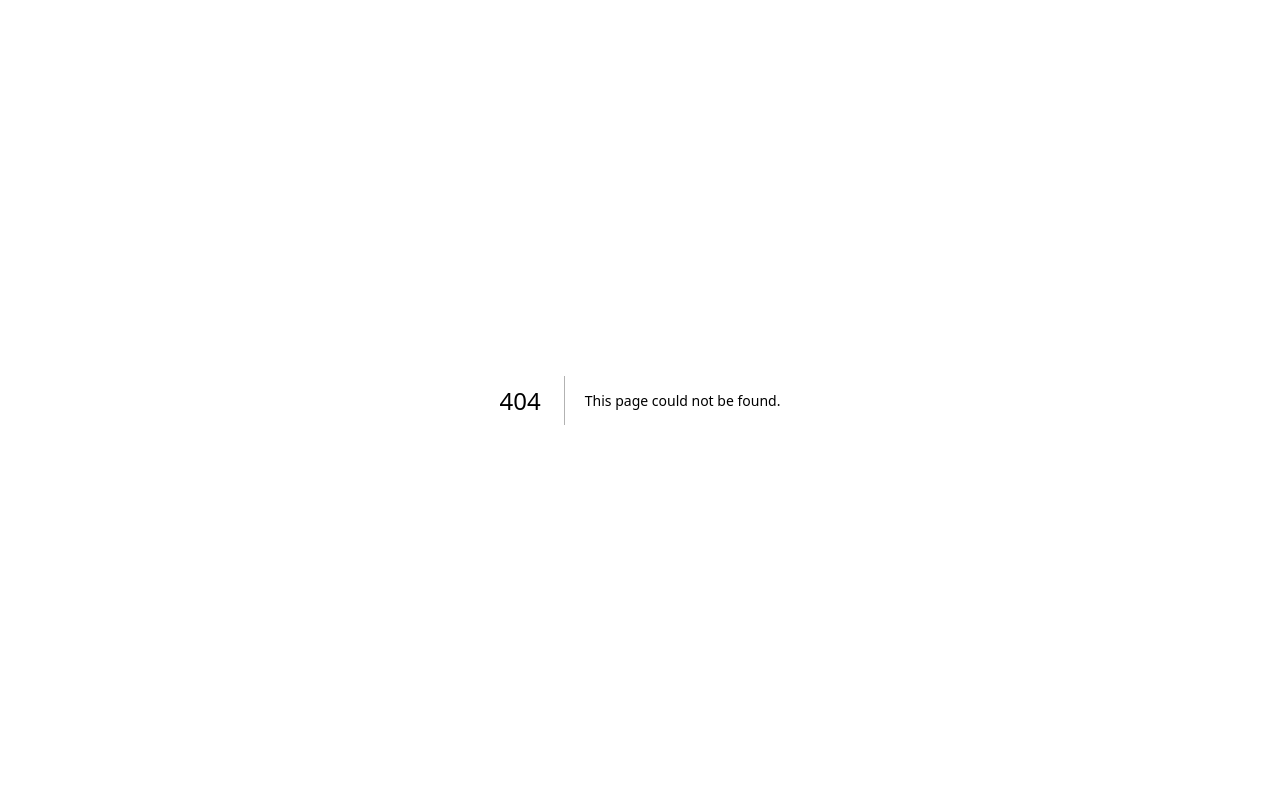
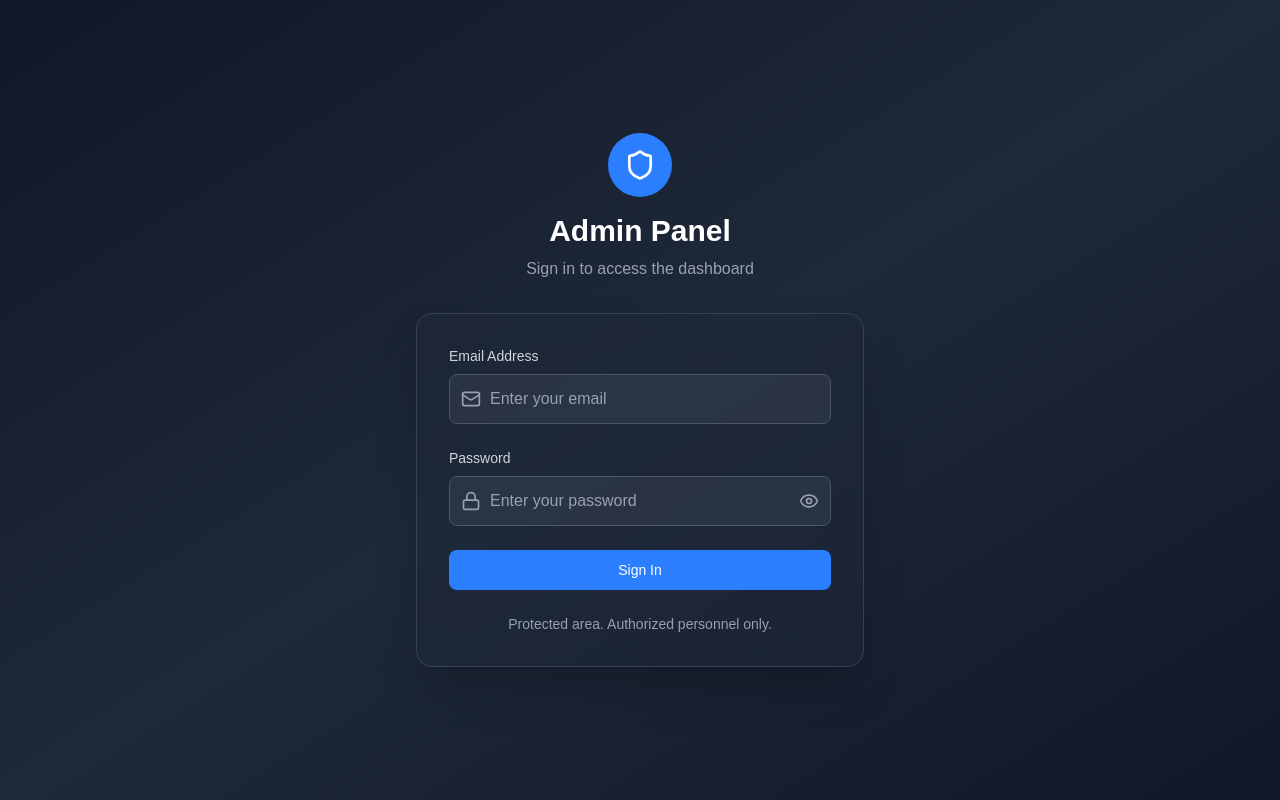
Before and after one commit to team-pr01/World-Market-Client, a Next.js app: page /admin/login in a window 1280 px wide. Before the commit this address had no page. Built offline with nearby package versions, Linux system fonts and the light colour scheme.

Commit message:
Added admin login page

```diff
--- /dev/null
+++ b/src/app/(adminLayout)/admin/login/page.tsx
@@ -0,0 +1,126 @@
+"use client"
+
+import type React from "react"
+
+import { useState } from "react"
+import { useRouter } from "next/navigation"
+import { Mail, Lock, Eye, EyeOff, Shield } from "lucide-react"
+import { Button } from "@/components/reusable/Button/Button"
+
+export default function AdminLogin() {
+  const router = useRouter()
+  const [email, setEmail] = useState("")
+  const [password, setPassword] = useState("")
+  const [showPassword, setShowPassword] = useState(false)
+  const [error, setError] = useState("")
+  const [isLoading, setIsLoading] = useState(false)
+
+  const handleLogin = async (e: React.FormEvent) => {
+    e.preventDefault()
+    setError("")
+    setIsLoading(true)
+
+    // Check credentials
+    if (email === "nayeemur2005@gmail.com" && password === "nayeem2005") {
+      // Store admin session (in a real app, use proper authentication)
+      localStorage.setItem("adminAuthenticated", "true")
+      router.push("/admin")
+    } else {
+      setError("Invalid email or password")
+    }
+
+    setIsLoading(false)
+  }
+
+  return (
+    <div className="min-h-screen flex items-center justify-center bg-gradient-to-br from-gray-900 via-gray-800 to-gray-900 p-4">
+      <div className="w-full max-w-md">
+        {/* Logo and Title */}
+        <div className="text-center mb-8">
+          <div className="inline-flex items-center justify-center w-16 h-16 bg-blue-500 rounded-full mb-4">
+            <Shield className="w-8 h-8 text-white" />
+          </div>
+          <h1 className="text-3xl font-bold text-white mb-2">Admin Panel</h1>
+          <p className="text-gray-400">Sign in to access the dashboard</p>
+        </div>
+
+        {/* Login Form */}
+        <div className="bg-gray-800/50 backdrop-blur-lg rounded-2xl shadow-2xl p-8 border border-gray-700">
+          <form onSubmit={handleLogin} className="space-y-6">
+            {/* Email Field */}
+            <div>
+              <label htmlFor="email" className="block text-sm font-medium text-gray-300 mb-2">
+                Email Address
+              </label>
+              <div className="relative">
+                <div className="absolute inset-y-0 left-0 pl-3 flex items-center pointer-events-none">
+                  <Mail className="h-5 w-5 text-gray-400" />
+                </div>
+                <input
+                  id="email"
+                  type="email"
+                  value={email}
+                  onChange={(e) => setEmail(e.target.value)}
+                  className="block w-full pl-10 pr-3 py-3 border border-gray-600 rounded-lg bg-gray-700/50 text-white placeholder-gray-400 focus:outline-none focus:ring-2 focus:ring-blue-500 focus:border-transparent transition-all"
+                  placeholder="Enter your email"
+                  required
+                />
+              </div>
+            </div>
+
+            {/* Password Field */}
+            <div>
+              <label htmlFor="password" className="block text-sm font-medium text-gray-300 mb-2">
+                Password
+              </label>
+              <div className="relative">
+                <div className="absolute inset-y-0 left-0 pl-3 flex items-center pointer-events-none">
+                  <Lock className="h-5 w-5 text-gray-400" />
+                </div>
+                <input
+                  id="password"
+                  type={showPassword ? "text" : "password"}
+                  value={password}
+                  onChange={(e) => setPassword(e.target.value)}
+                  className="block w-full pl-10 pr-10 py-3 border border-gray-600 rounded-lg bg-gray-700/50 text-white placeholder-gray-400 focus:outline-none focus:ring-2 focus:ring-blue-500 focus:border-transparent transition-all"
+                  placeholder="Enter your password"
+                  required
+                />
+                <button
+                  type="button"
+                  onClick={() => setShowPassword(!showPassword)}
+                  className="absolute inset-y-0 right-0 pr-3 flex items-center"
+                >
+                  {showPassword ? (
+                    <EyeOff className="h-5 w-5 text-gray-400 hover:text-gray-300" />
+                  ) : (
+                    <Eye className="h-5 w-5 text-gray-400 hover:text-gray-300" />
+                  )}
+                </button>
+              </div>
+            </div>
+
+            {/* Error Message */}
+            {error && (
+              <div className="bg-red-500/10 border border-red-500/50 rounded-lg p-3 text-red-400 text-sm">{error}</div>
+            )}
+
+            {/* Submit Button */}
+            <Button
+              type="submit"
+              disabled={isLoading}
+              className="w-full bg-blue-500 hover:bg-blue-600 text-white font-medium py-3 rounded-lg transition-all transform hover:scale-[1.02] disabled:opacity-50 disabled:cursor-not-allowed"
+            >
+              {isLoading ? "Signing in..." : "Sign In"}
+            </Button>
+          </form>
+
+          {/* Additional Info */}
+          <div className="mt-6 text-center">
+            <p className="text-gray-400 text-sm">Protected area. Authorized personnel only.</p>
+          </div>
+        </div>
+      </div>
+    </div>
+  )
+}
--- a/src/app/layout.tsx
+++ b/src/app/layout.tsx
@@ -14,8 +14,8 @@ const geistMono = Geist_Mono({
 });
 
 export const metadata: Metadata = {
-  title: "Create Next App",
-  description: "Generated by create next app",
+  title: "World Merket",
+  description: "World Merket",
 };
 
 export default function RootLayout({
```
